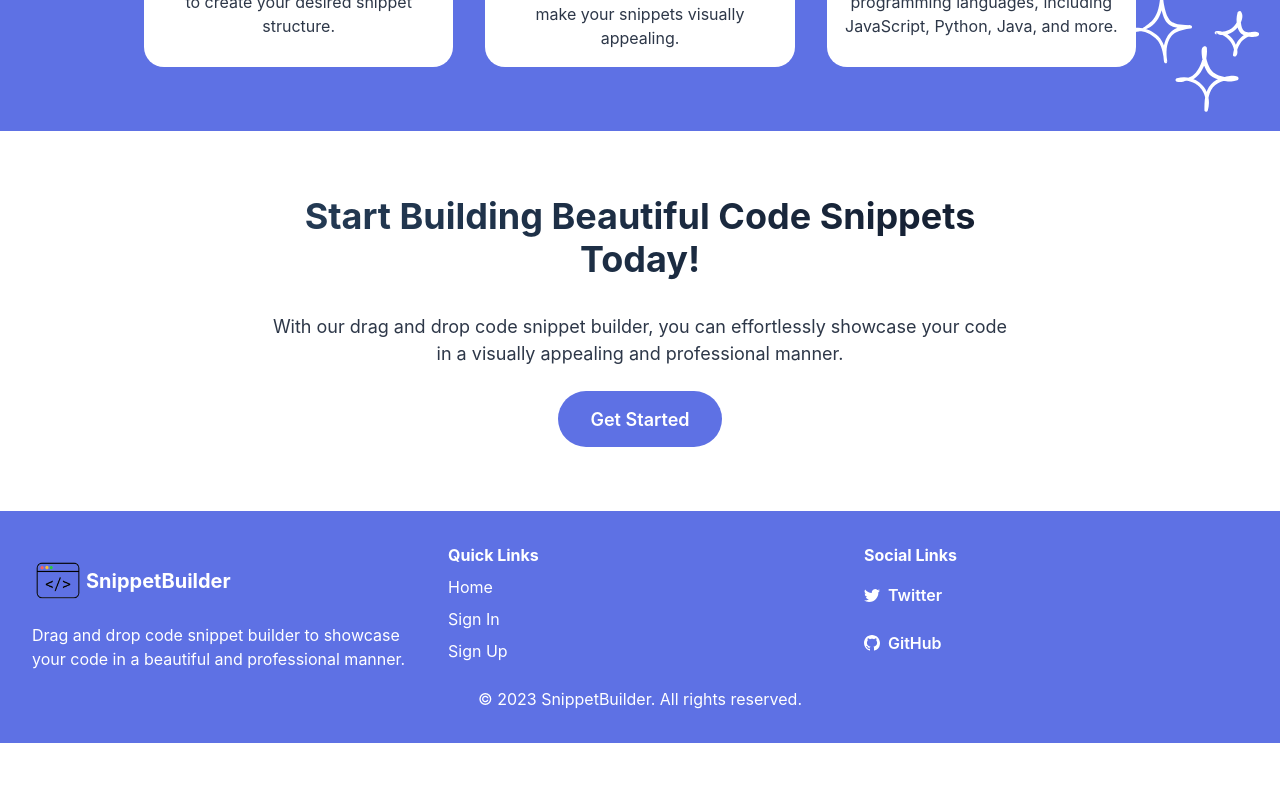
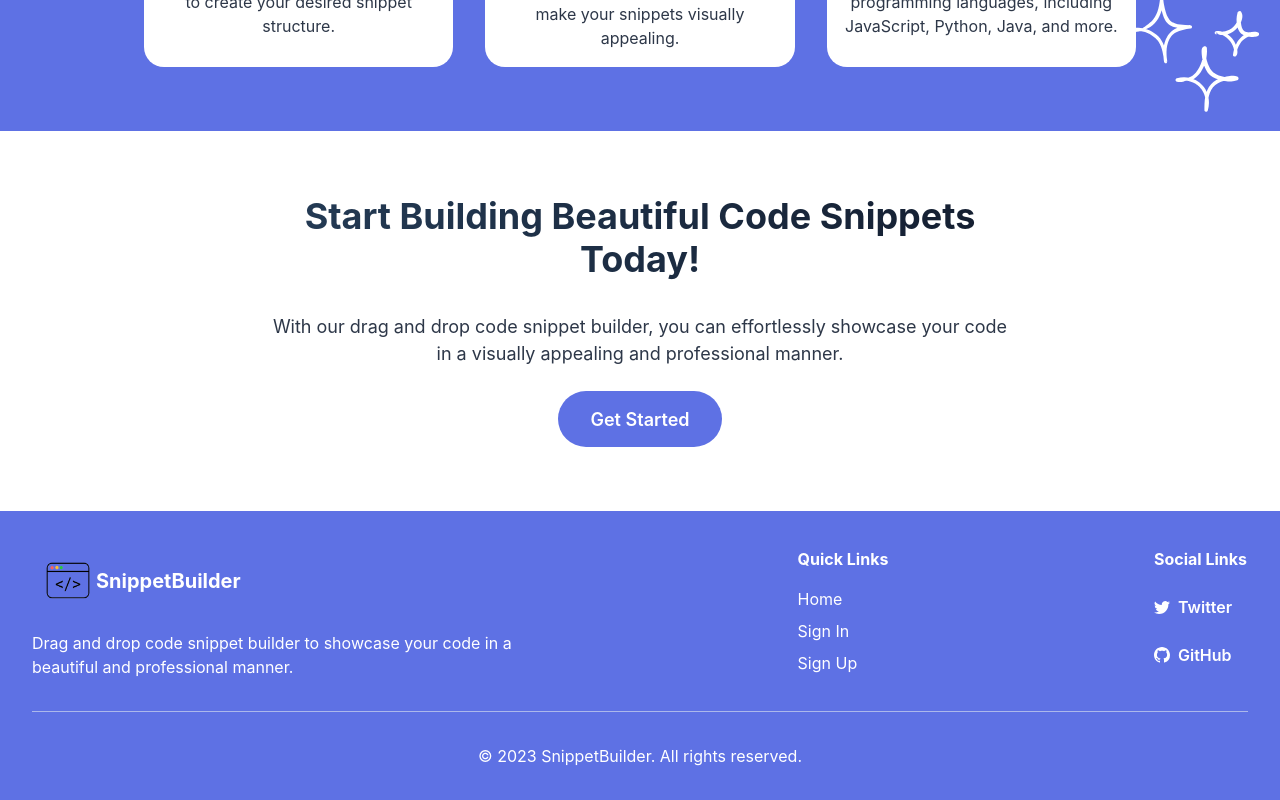
Before and after one commit to Sachin-chaurasiya/Code-Snippets-Builder, a React (Create React App) app: page / in a window 1280 px wide. Shown: the part 1641-2441 px from the top of the page. Before the commit the page ends 2384 px from the top, so only its background shows below. Built offline with nearby package versions, Linux system fonts and the light colour scheme; what reactflow would draw is missing.

Commit message:
Revamp footer component (#95)

```diff
--- a/src/components/Common/Footer/Footer.tsx
+++ b/src/components/Common/Footer/Footer.tsx
@@ -1,49 +1,55 @@
 import {
   Box,
+  Stack,
+  HStack,
+  VStack,
+  Link as ChakraLink,
+  Divider,
+  Text,
   Button,
-  Grid,
-  Link as ChakraLink,
-  Stack,
-  Text,
 } from '@chakra-ui/react';
-import { GITHUB_LINK, TWITTER_LINK } from 'constants/links';
 import { BsGithub, BsTwitter } from 'react-icons/bs';
 import BrandLogo from '../BrandLogo/BrandLogo';
 import { ROUTES } from 'constants/common';
 import { Link } from 'react-router-dom';
+import { GITHUB_LINK, TWITTER_LINK } from 'constants/links';
 
 const Footer = () => {
   return (
-    <Box as="footer" bg="brand.500" py={8} textColor="white">
-      <Grid
-        templateColumns={{
-          lg: 'repeat(3, 1fr)',
-          md: 'repeat(2, 1fr)',
-          sm: 'repeat(1, 1fr)',
-        }}
-        gap={8}
-        px={8}
-        pb={4}>
-        <Box>
-          <Stack spacing={0}>
-            <BrandLogo ml="-10px" textColor="white" cursor="pointer" />
-            <Text>
+    <>
+      <Box bg="brand.500" p={{ base: 5, md: 8 }} width="100vw">
+        <Stack
+          spacing={{ base: 8, md: 0 }}
+          justifyContent="space-between"
+          direction={{ base: 'column', md: 'row' }}
+          marginBottom={8}>
+          <Box maxW="500px">
+            <BrandLogo textColor="white" cursor="pointer" />
+            <Text textColor="white" mt={2} fontSize="md">
               Drag and drop code snippet builder to showcase your code in a
               beautiful and professional manner.
             </Text>
-          </Stack>
           </Box>
-        <Box>
-          <Stack spacing={2}>
-            <Text fontWeight="bold">Quick Links</Text>
+          <HStack
+            spacing={4}
+            justifyContent={{ sm: 'space-between', md: 'normal' }}>
+            <VStack spacing={4} alignItems="flex-start">
+              <Text textColor="white" fontSize="md" fontWeight="bold">
+                Quick Links
+              </Text>
+              <VStack spacing={2} alignItems="flex-start" color="white">
                 <Link to={ROUTES.HOME}>Home</Link>
                 <Link to={ROUTES.SIGN_IN}>Sign In</Link>
                 <Link to={ROUTES.SIGN_UP}>Sign Up</Link>
-          </Stack>
-        </Box>
-        <Box>
-          <Stack spacing={2}>
-            <Text fontWeight="bold">Social Links</Text>
+              </VStack>
+            </VStack>
+          </HStack>
+          <HStack>
+            <VStack spacing={4} alignItems="flex-start">
+              <Text textColor="white" fontSize="md" fontWeight="bold">
+                Social Links
+              </Text>
+              <VStack spacing={2} alignItems="flex-start" color="white">
                 <ChakraLink href={TWITTER_LINK} target="_blank">
                   <Button
                     pl={0}
@@ -62,13 +68,16 @@ const Footer = () => {
                     GitHub
                   </Button>
                 </ChakraLink>
+              </VStack>
+            </VStack>
+          </HStack>
         </Stack>
-        </Box>
-      </Grid>
-      <Text textAlign="center">
+        <Divider my={8} />
+        <Text textColor="white" textAlign="center">
           © {new Date().getFullYear()} SnippetBuilder. All rights reserved.
         </Text>
       </Box>
+    </>
   );
 };
 
```
Lines whose indentation alone changed are shown as unchanged.
